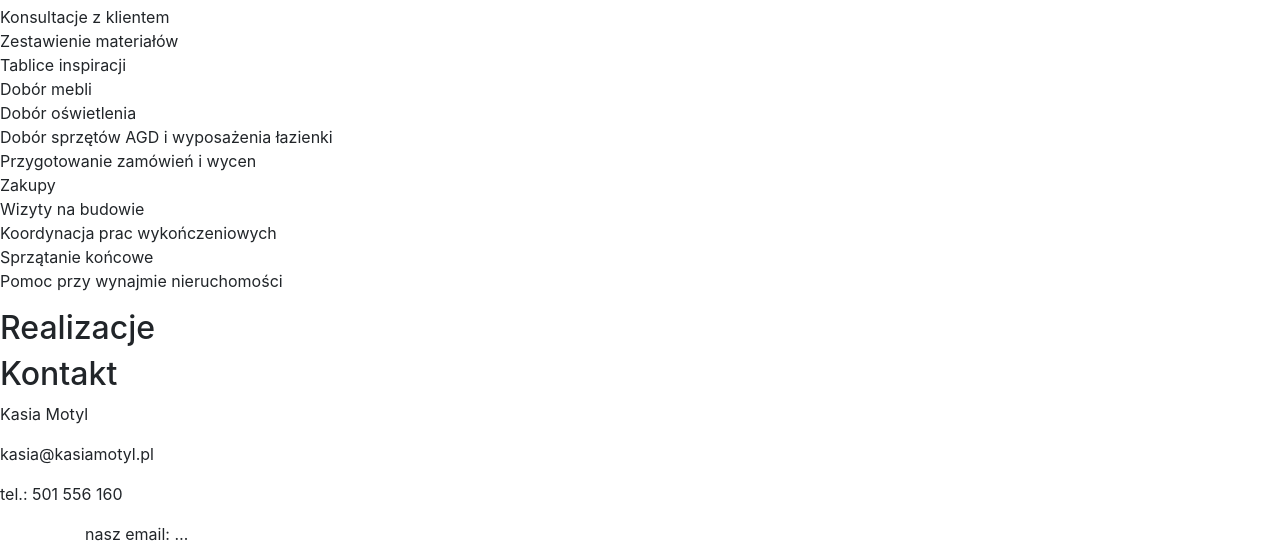
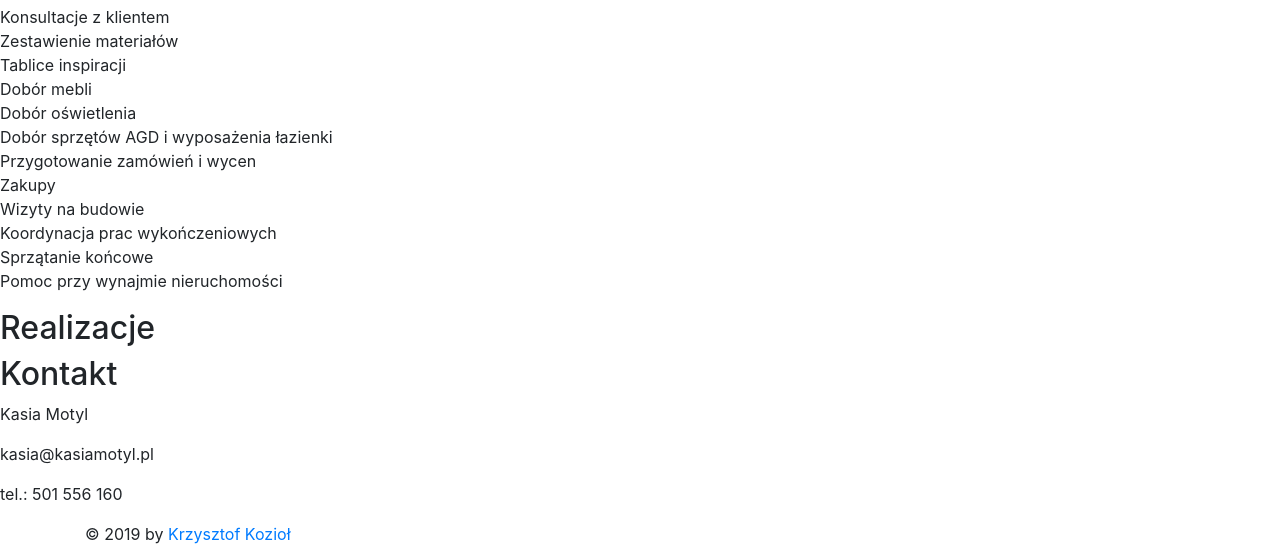
Before and after one commit to KrzysztofKoziol/Kasia-Motyl-website, a plain HTML site: page index.html in a window 1280 px wide. Shown: the part 470-1016 px from the top of the page. Drawn offline with nearby package versions, Linux system fonts and the light colour scheme.

Commit message:
KM - footer added

```diff
--- a/index.html
+++ b/index.html
@@ -95,7 +95,12 @@
       </article>
   </section>
   <footer>
-      <div class="container">nasz email: …</div>
+      <div class="container">
+        &copy 2019 by
+        <a href=https://github.com/KrzysztofKoziol target="_blank">
+          Krzysztof Kozioł
+        </a>
+      </div>
   </footer>
 
     <!-- Optional JavaScript -->
```
